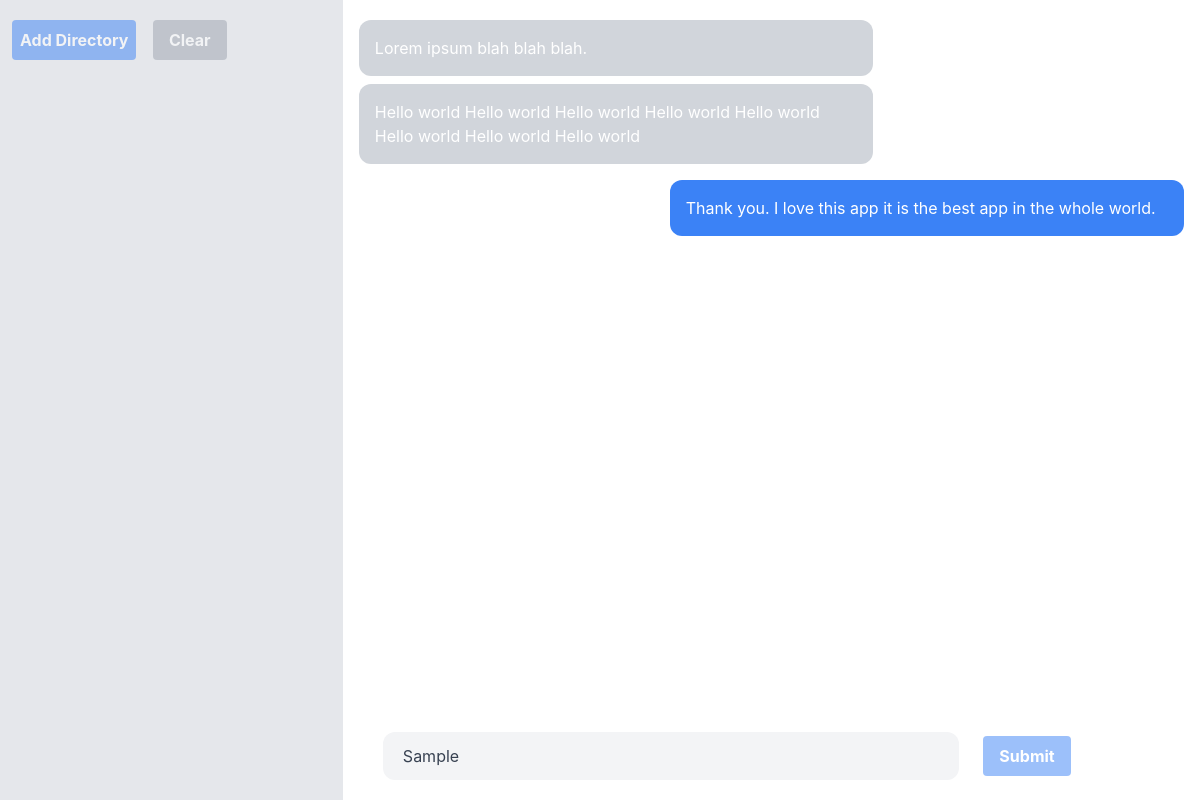
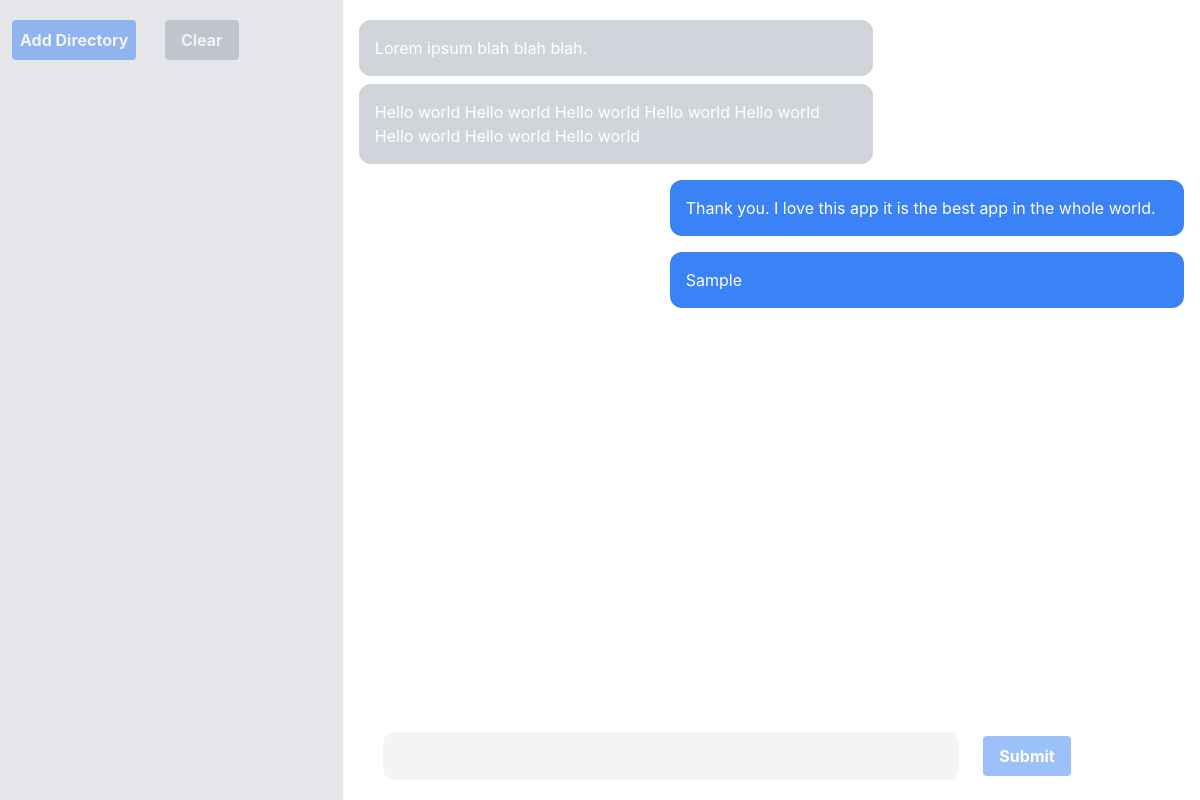
Before and after one commit to magikarp01/BrisbaneGPT, an Electron app: page frontend/src/index.html in a window 1200 px wide. Both pictures are taken after typing "Sample" into the empty fields and a click on the button "Submit". Shown: the top 800 px of the page. Drawn offline with nearby package versions, Linux system fonts and the light colour scheme; no server answers.

Commit message:
Added chatting functionality

```diff
--- a/frontend/src/index.html
+++ b/frontend/src/index.html
@@ -13,7 +13,7 @@
       <button id="select-dir" class="bg-blue-500 text-white font-bold content-center mx-3 mt-5 py-2 px-2 rounded opacity-50">
         Add Directory
       </button>
-      <button id="clear-dir" class="bg-gray-400 text-white font-bold content-center mx-auto py-2 px-4 rounded opacity-50">
+      <button id="clear-dir" class="bg-gray-400 text-white font-bold content-center mx-3 mt-2 py-2 px-4 rounded opacity-50">
         Clear
       </button>
       <div class="m-5 text-gray-700 text-sm">
@@ -25,7 +25,7 @@
     <!-- CHAT WINDOW -->
     <div class="flex-auto w-full">
       <!-- MESSAGES -->
-      <div class="mt-5 mb-16 text-white">
+      <div id="messages-container" class="mt-5 mb-16 text-white">
 
         <!-- SINGLE MESSAGE -->
         <div class="clearfix">
@@ -51,7 +51,7 @@
 
       <!-- Inputs -->
       <div class="absolute bottom-5 justify-center w-4/5 mx-5">
-        <input class="bg-gray-100 rounded-xl w-3/5 mx-5 px-5 py-3 text-gray-700 focus:outline-none focus:shadow-outline" type="text" id="chat" />
+        <input id="chat-text" class="bg-gray-100 rounded-xl w-3/5 mx-5 px-5 py-3 text-gray-700 focus:outline-none focus:shadow-outline" type="text" id="chat" />
         <button id="chat-submit" class="bg-blue-500 text-white font-bold py-2 px-4 rounded opacity-50">
           Submit
         </button>
--- a/frontend/src/render.js
+++ b/frontend/src/render.js
@@ -5,6 +5,8 @@ const clearDirectoryButton = document.getElementById('clear-dir');
 const chatSubmitButton = document.getElementById('chat-submit');
 
 const fileList = document.getElementById('file-list');
+const chatText = document.getElementById('chat-text');
+const chatContainer = document.getElementById('messages-container');
 
 selectDirectoryButton.addEventListener('click', () => {
   ipcRenderer.send('open-directory-dialog');
@@ -13,6 +15,23 @@ selectDirectoryButton.addEventListener('click', () => {
 clearDirectoryButton.addEventListener('click', () => {
     const fileList = document.getElementById('file-list');
     fileList.innerHTML = '';
+});
+
+chatSubmitButton.addEventListener('click', () => {
+    // Add a chat
+    const newChat = document.createElement('div');
+    newChat.classList.add('bg-blue-500');
+    newChat.classList.add('float-right');
+    newChat.classList.add('w-3/5');
+    newChat.classList.add('mx-4');
+    newChat.classList.add('my-2');
+    newChat.classList.add('p-4');
+    newChat.classList.add('rounded-xl');
+    newChat.classList.add('clearfix');
+
+    newChat.textContent = chatText.value;
+    chatText.value = '';
+    chatContainer.appendChild(newChat);
 });
 
 ipcRenderer.on('selected-directory', (event, directoryPath) => {
```
